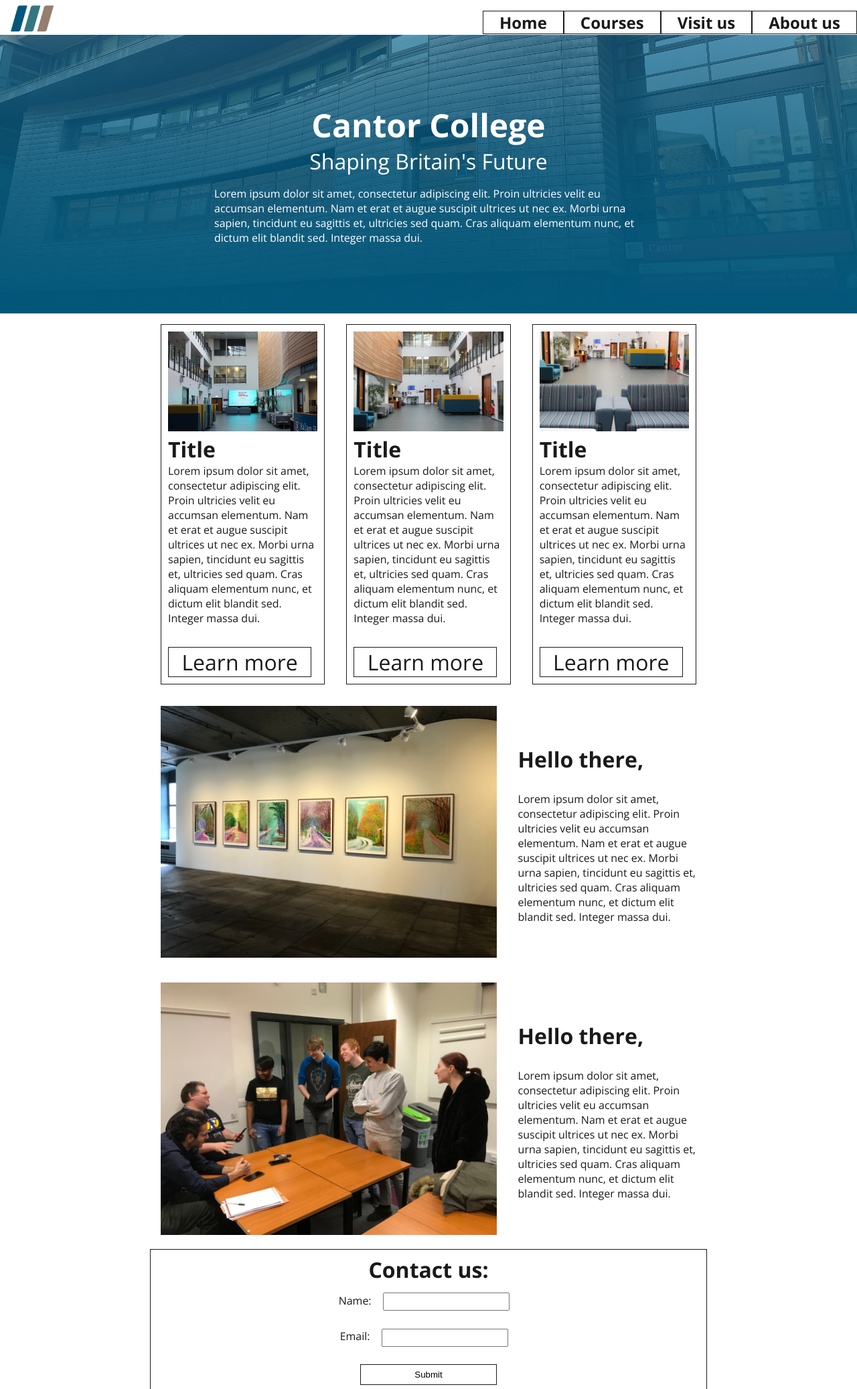
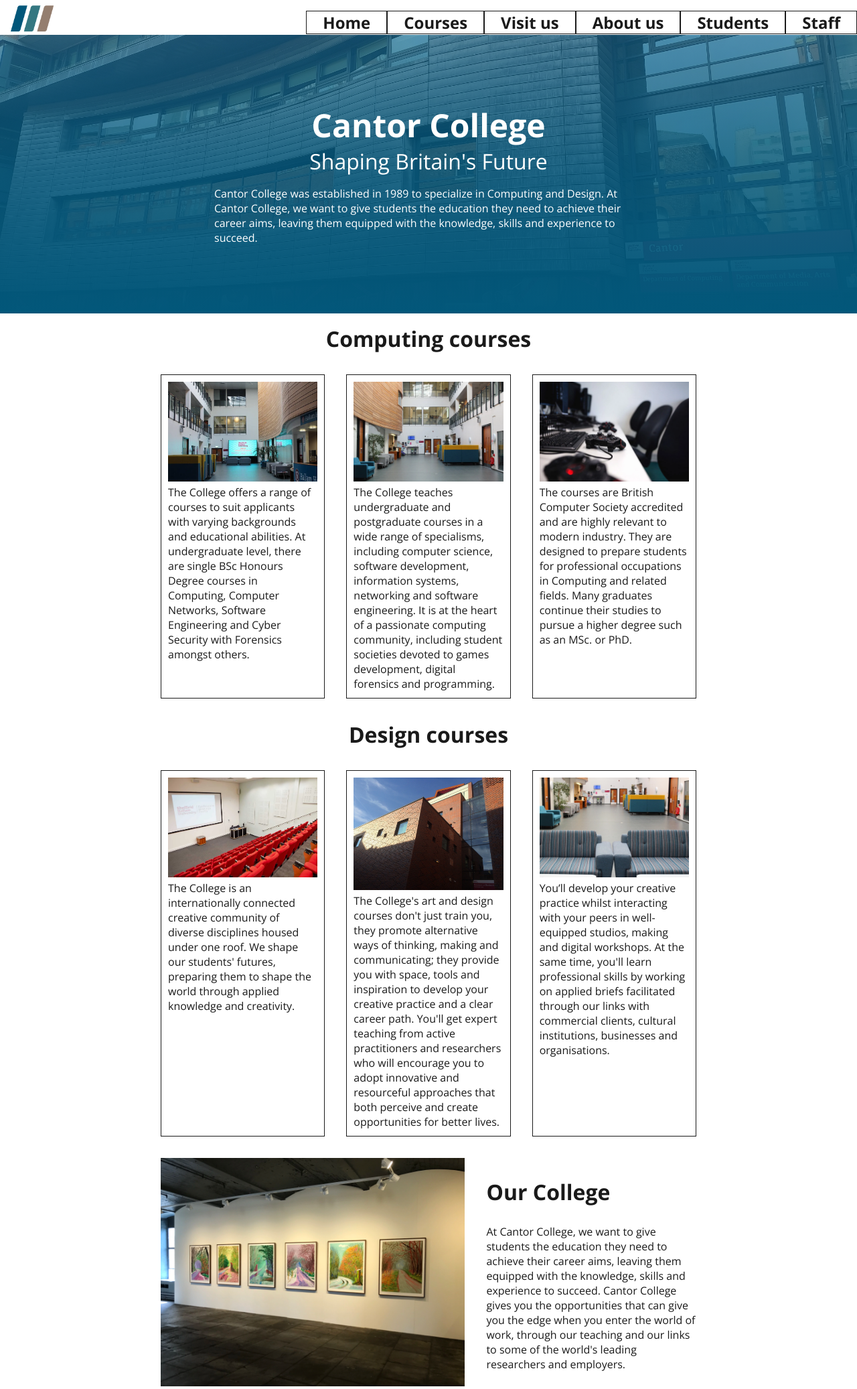
Before and after one commit to ajstrongdev/cantor-college, a PHP site: page / in a window 1280 px wide. Shown: the top 2074 px of the page at 67% size. Run offline with PHP 8.4, Linux system fonts and the light colour scheme.

Commit message:
finish website

```diff
--- a/assets/css/style.css
+++ b/assets/css/style.css
@@ -88,7 +88,7 @@ nav img {
 .overlay-cont {
     position: relative;
     width: 100%;
-    top: 15%;
+    top: 5%;
     text-align: center;
 }
 
@@ -297,6 +297,21 @@ footer a {
     color: var(--foreground-color);
 }
 
+.center {
+    text-align: center;
+    padding: 1em;
+}
+
+.central-cont {
+    width: 95%;
+    margin: auto;
+}
+
+.central-cont p {
+    margin-top: 1em;
+    margin-bottom: 1em;
+}
+
 /* Media queries for desktop */
 @media screen and (min-width: 720px) {
     /* Header */
@@ -381,4 +396,7 @@ footer a {
   .form-cont {
     width: 65%;
   }
+  .central-cont {
+    width: 65%;
+  }
 }
--- a/includes/footer.php
+++ b/includes/footer.php
@@ -4,14 +4,26 @@ $year = date("Y");
 
 <footer>
             <div class="footer-cont">
-                <h1>Useful Links</h1>
+                <h1>Address</h1>
             <p>
-                Lorem ipsum dolor sit amet, consectetur adipiscing elit. Proin ultricies velit eu accumsan elementum. Nam et erat et augue suscipit ultrices ut nec ex. Morbi urna sapien, tincidunt eu sagittis et, ultricies sed quam. Cras aliquam elementum nunc, et dictum elit blandit sed. Integer massa dui.
+            Cantor College,
+            Main Street, <br>
+            Sheffield,
+            SC4 2BB
+
             </p>
             <h1>Get in touch</h1>
             <p>
-                Lorem ipsum dolor sit amet, consectetur adipiscing elit. Proin ultricies velit eu accumsan elementum. Nam et erat et augue suscipit ultrices ut nec ex. Morbi urna sapien, tincidunt eu sagittis et, ultricies sed quam. Cras aliquam elementum nunc, et dictum elit blandit sed. Integer massa dui.
-            </p>
+            Tel:(01321) 2340 235 <br>
+Fax: (01321) 2340 236 <br>
+Email: info@cantorcollege.ac.uk
+
+        </p>
+        <div class="center">
+        <p>
+            <a href="resources.php">Learning resources</a> | <a href="business.php">Information for business</a>
+        </p>
+        </div>
             <p class="center">
                 &copy; Cantor College <?php echo $year; ?>
             </p>
--- a/includes/header.php
+++ b/includes/header.php
@@ -4,7 +4,9 @@
             <a href="index.php">Home</a> <br>
             <a href="courses.php">Courses</a> <br>
             <a href="visit.php">Visit us</a> <br>
-            <a href="about.php">About us</a>
+            <a href="about.php">About us</a> <br>
+            <a href="students.php">Students</a> <br>
+            <a href="staff.php">Staff</a>
           </div>
     </div>
 
@@ -16,6 +18,8 @@
                 </div>
                 <div class="navigation">
                     <ul>
+                    <li><a href="staff.php" class="desktop-menu">Staff</a></li>
+                    <li><a href="students.php" class="desktop-menu">Students</a></li>
                         <li><a href="about.php" class="desktop-menu">About us</a></li>
                         <li><a href="visit.php" class="desktop-menu">Visit us</a></li>
                         <li><a href="courses.php" class="desktop-menu">Courses</a></li>
@@ -31,7 +35,7 @@
                 <h1>Cantor College</h1>
                 <h2>Shaping Britain's Future</h2>
                 <p>
-                    Lorem ipsum dolor sit amet, consectetur adipiscing elit. Proin ultricies velit eu accumsan elementum. Nam et erat et augue suscipit ultrices ut nec ex. Morbi urna sapien, tincidunt eu sagittis et, ultricies sed quam. Cras aliquam elementum nunc, et dictum elit blandit sed. Integer massa dui.
+                Cantor College was established in 1989 to specialize in Computing and Design.   At Cantor College, we want to give students the education they need to achieve their career aims, leaving them equipped with the knowledge, skills and experience to succeed.
                 </p>
             </div>
         </div>
--- a/index.html
+++ /dev/null
@@ -1,135 +0,0 @@
-<!DOCTYPE html>
-<html lang="en">
-<head>
-    <meta charset="UTF-8">
-    <meta name="viewport" content="width=device-width, initial-scale=1.0">
-    <title>Home | Cantor College</title>
-    <link rel="stylesheet" href="assets/css/style.css" type="text/css">
-    <script src="assets/js/navbar.js" defer></script>
-    <script src="assets/js/validation.js" defer></script>
-    <link rel="icon" type="image/png" href="assets/images/logo-trans-cropped.png">
-</head>
-<body>
-
-    <div id="mobile-nav" class="overlay">
-        <a href="javascript:void(0)" class="closebtn" id="mobMenuHide">&times;</a>
-        <div class="overlay-cont">
-            <a href="index.php">Home</a> <br>
-            <a href="courses.php">Courses</a> <br>
-            <a href="visit.php">Visit us</a> <br>
-            <a href="about.php">About us</a>
-          </div>
-    </div>
-
-    <header>
-        <nav>
-            <div class="container">
-                <div class="image">
-                    <img src="assets/images/logo-trans-cropped.png" alt="Cantor College Logo" width="100%">
-                </div>
-                <div class="navigation">
-                    <ul>
-                        <li><a href="about.php" class="desktop-menu">About us</a></li>
-                        <li><a href="visit.php" class="desktop-menu">Visit us</a></li>
-                        <li><a href="courses.php" class="desktop-menu">Courses</a></li>
-                        <li><a href="index.php" class="desktop-menu">Home</a></li>
-                        <li><a class="mob-menu" id="mobMenuShow">☰</a></li>
-                      </ul>
-                </div>
-            </div>
-        </nav>
-
-        <div id="banner">
-            <div class="content">
-                <h1>Cantor College</h1>
-                <h2>Shaping Britain's Future</h2>
-                <p>
-                    Lorem ipsum dolor sit amet, consectetur adipiscing elit. Proin ultricies velit eu accumsan elementum. Nam et erat et augue suscipit ultrices ut nec ex. Morbi urna sapien, tincidunt eu sagittis et, ultricies sed quam. Cras aliquam elementum nunc, et dictum elit blandit sed. Integer massa dui.
-                </p>
-            </div>
-        </div>
-
-        <div class="row">
-            <div class="flex-container">
-                <div class="flex-item-3">
-                    <img src="assets/images/atrium-2.webp" alt="Cantor College Atrium facing a whiteboard" />
-                    <h1>Title</h1>
-                    <p>
-                        Lorem ipsum dolor sit amet, consectetur adipiscing elit. Proin ultricies velit eu accumsan elementum. Nam et erat et augue suscipit ultrices ut nec ex. Morbi urna sapien, tincidunt eu sagittis et, ultricies sed quam. Cras aliquam elementum nunc, et dictum elit blandit sed. Integer massa dui.
-                    </p>
-                    <div class="button">
-                        <a href="">Learn more</a>
-                    </div>
-                </div>
-                <div class="flex-item-3">
-                    <img src="assets/images/atrium-3.webp" alt="Cantor college atrium facing couches">
-                    <h1>Title</h1>
-                    <p>
-                        Lorem ipsum dolor sit amet, consectetur adipiscing elit. Proin ultricies velit eu accumsan elementum. Nam et erat et augue suscipit ultrices ut nec ex. Morbi urna sapien, tincidunt eu sagittis et, ultricies sed quam. Cras aliquam elementum nunc, et dictum elit blandit sed. Integer massa dui.
-                    </p>
-                    <div class="button">
-                        <a href="">Learn more</a>
-                    </div>
-                </div>
-                <div class="flex-item-3">
-                    <img src="assets/images/cantor-couches.webp" alt="Couches and lounge facilities within Cantor College">
-                    <h1>Title</h1>
-                    <p>
-                        Lorem ipsum dolor sit amet, consectetur adipiscing elit. Proin ultricies velit eu accumsan elementum. Nam et erat et augue suscipit ultrices ut nec ex. Morbi urna sapien, tincidunt eu sagittis et, ultricies sed quam. Cras aliquam elementum nunc, et dictum elit blandit sed. Integer massa dui.
-                    </p>
-                    <div class="button">
-                        <a href="">Learn more</a>
-                    </div>
-                </div>
-            </div>
-        </div>
-        <div class="sbs-holder">
-            <div class="sbs-container">
-                <div>
-                    <img src="assets/images/banner-gallery.webp" alt="Artwork created and displayed within Cantor College" />
-                </div>
-                <div>
-                    <h1>Hello there,</h1>
-                    <p>Lorem ipsum dolor sit amet, consectetur adipiscing elit. Proin ultricies velit eu accumsan elementum. Nam et erat et augue suscipit ultrices ut nec ex. Morbi urna sapien, tincidunt eu sagittis et, ultricies sed quam. Cras aliquam elementum nunc, et dictum elit blandit sed. Integer massa dui.</p>
-                </div>
-            </div>
-        </div>
-        <div class="sbs-holder">
-            <div class="sbs-container">
-                <div>
-                    <img src="assets/images/friends.webp" alt="Group of friends doing coursework" />
-                </div>
-                <div>
-                    <h1>Hello there,</h1>
-                    <p>Lorem ipsum dolor sit amet, consectetur adipiscing elit. Proin ultricies velit eu accumsan elementum. Nam et erat et augue suscipit ultrices ut nec ex. Morbi urna sapien, tincidunt eu sagittis et, ultricies sed quam. Cras aliquam elementum nunc, et dictum elit blandit sed. Integer massa dui.</p>
-                </div>
-            </div>
-        </div>
-
-        <div class="form-cont">
-            <form action="mailto:enquiries@cantor.ac.uk" method="post" name="contactForm" enctype="text/plain" onsubmit="return validateForm()">
-                <h1>Contact us:</h1>
-                Name: <input type="text" name="Name"> <br>
-                Email: <input type="text" name="Email"> <br>
-                <input class="button" type="submit" name="submit" value="Submit">
-            </form>
-        </div>
-
-        <footer>
-            <div class="footer-cont">
-                <h1>Useful Links</h1>
-            <p>
-                Lorem ipsum dolor sit amet, consectetur adipiscing elit. Proin ultricies velit eu accumsan elementum. Nam et erat et augue suscipit ultrices ut nec ex. Morbi urna sapien, tincidunt eu sagittis et, ultricies sed quam. Cras aliquam elementum nunc, et dictum elit blandit sed. Integer massa dui.
-            </p>
-            <h1>Get in touch</h1>
-            <p>
-                Lorem ipsum dolor sit amet, consectetur adipiscing elit. Proin ultricies velit eu accumsan elementum. Nam et erat et augue suscipit ultrices ut nec ex. Morbi urna sapien, tincidunt eu sagittis et, ultricies sed quam. Cras aliquam elementum nunc, et dictum elit blandit sed. Integer massa dui.
-            </p>
-            <p class="center">
-                &copy; Cantor College 2023
-            </p>
-            </div>
-</footer>
-
-</body>
-</html>
--- /dev/null
+++ b/index.php
@@ -0,0 +1,111 @@
+<!DOCTYPE html>
+<html lang="en">
+<head>
+    <meta charset="UTF-8">
+    <meta name="viewport" content="width=device-width, initial-scale=1.0">
+    <title>Home | Cantor College</title>
+    <link rel="stylesheet" href="assets/css/style.css" type="text/css">
+    <script src="assets/js/navbar.js" defer></script>
+    <script src="assets/js/validation.js" defer></script>
+    <link rel="icon" type="image/png" href="assets/images/logo-trans-cropped.png">
+</head>
+<body>
+
+    <?php
+        // Menu & Banner
+        include("includes/header.php");
+    ?>
+
+        <div class="row">
+            <div class="center">
+                <h1>Computing courses</h1>
+            </div>
+            <div class="flex-container">
+                <div class="flex-item-3">
+                    <img src="assets/images/atrium-2.webp" alt="Cantor College Atrium facing a whiteboard" />
+                    <p>
+                    The College offers a range of courses to suit applicants with varying backgrounds and educational abilities. At undergraduate level, there are single BSc Honours Degree courses in Computing, Computer Networks, Software Engineering and Cyber Security with Forensics amongst others.
+                    </p>
+                </div>
+                <div class="flex-item-3">
+                    <img src="assets/images/atrium-3.webp" alt="Cantor college atrium facing couches">
+                    <p>
+                    The College teaches undergraduate and postgraduate courses in a wide range of specialisms, including computer science, software development, information systems, networking and software engineering. It is at the heart of a passionate computing community, including student societies devoted to games development, digital forensics and programming.
+                    </p>
+                </div>
+                <div class="flex-item-3">
+                    <img src="assets/images/playstation-lab.webp" alt="Couches and lounge facilities within Cantor College">
+                    <p>
+                    The courses are British Computer Society accredited and are highly relevant to modern industry. They are designed to prepare students for professional occupations in Computing and related fields. Many graduates continue their studies to pursue a higher degree such as an MSc. or PhD.
+                    </p>
+                </div>
+            </div>
+        </div>
+
+        <div class="row">
+            <div class="center">
+                <h1>Design courses</h1>
+            </div>
+            <div class="flex-container">
+                <div class="flex-item-3">
+                    <img src="assets/images/lecture-hall.webp" alt="Cantor College Atrium facing a whiteboard" />
+                    <p>
+                    The College is an internationally connected creative community of diverse disciplines housed under one roof. We shape our students' futures, preparing them to shape the world through applied knowledge and creativity.
+                    </p>
+                </div>
+                <div class="flex-item-3">
+                    <img src="assets/images/skyline.webp" alt="Cantor college atrium facing couches">
+                    <p>
+                    The College's art and design courses don't just train you, they promote alternative ways of thinking, making and communicating; they provide you with space, tools and inspiration to develop your creative practice and a clear career path. You'll get expert teaching from active practitioners and researchers who will encourage you to adopt innovative and resourceful approaches that both perceive and create opportunities for better lives.
+                    </p>
+                </div>
+                <div class="flex-item-3">
+                    <img src="assets/images/cantor-couches.webp" alt="Couches and lounge facilities within Cantor College">
+                    <p>
+                    You’ll develop your creative practice whilst interacting with your peers in well-equipped studios, making and digital workshops. At the same time, you'll learn professional skills by working on applied briefs facilitated through our links with commercial clients, cultural institutions, businesses and organisations.
+                    </p>
+                </div>
+            </div>
+        </div>
+
+        <div class="sbs-holder">
+            <div class="sbs-container">
+                <div>
+                    <img src="assets/images/banner-gallery.webp" alt="Artwork created and displayed within Cantor College" />
+                </div>
+                <div>
+                    <h1>Our College</h1>
+                    <p>
+                     At Cantor College, we want to give students the education they need to achieve their career aims, leaving them equipped with the knowledge, skills and experience to succeed. Cantor College gives you the opportunities that can give you the edge when you enter the world of work, through our teaching and our links to some of the world's leading researchers and employers.
+                    </p>
+                </div>
+            </div>
+        </div>
+        <div class="sbs-holder">
+            <div class="sbs-container">
+                <div>
+                    <img src="assets/images/friends.webp" alt="Group of friends doing coursework" />
+                </div>
+                <div>
+                    <p>
+                    Our students have gone on to successful careers in a wide range of industries across the globe.  Whatever your ambitions, our learning and support can help to get the most out of your time with Cantor College, both as a student and in your future career. </p>
+                </div>
+            </div>
+        </div>
+
+        <div class="form-cont">
+            <form action="mailto:enquiries@cantor.ac.uk" method="post" name="contactForm" enctype="text/plain" onsubmit="return validateForm()">
+                <h1>Contact us:</h1>
+                <label>Name: <input type="text" name="Name"></label> <br>
+                <label>Email: <input type="text" name="Email"></label> <br>
+                <input class="button" type="submit" name="submit" value="Submit">
+            </form>
+        </div>
+
+        <?php
+            // Add footer
+            include("includes/footer.php");
+        ?>
+
+</body>
+</html>
--- a/visit.php
+++ b/visit.php
@@ -18,8 +18,8 @@
         <div class="sbs-holder">
             <div class="sbs-container">
                 <div>
-                    <h1>Hello there,</h1>
-                    <p>Lorem ipsum dolor sit amet, consectetur adipiscing elit. Proin ultricies velit eu accumsan elementum. Nam et erat et augue suscipit ultrices ut nec ex. Morbi urna sapien, tincidunt eu sagittis et, ultricies sed quam. Cras aliquam elementum nunc, et dictum elit blandit sed. Integer massa dui.</p>
+                    <h1>Visit us,</h1>
+                    <p>You can find Cantor College via Google Maps. A map of Cantor College campus is available.</p>
                 </div>
                 <div>
                     <img src="assets/images/city-map.webp" alt="Map of cantor college campus" />
```
Also changed, not shown: about.php (+26 -10 lines), business.php (added, +35 -0 lines), resources.php (added, +79 -0 lines), staff.php (added, +68 -0 lines), students.php (added, +62 -0 lines).
